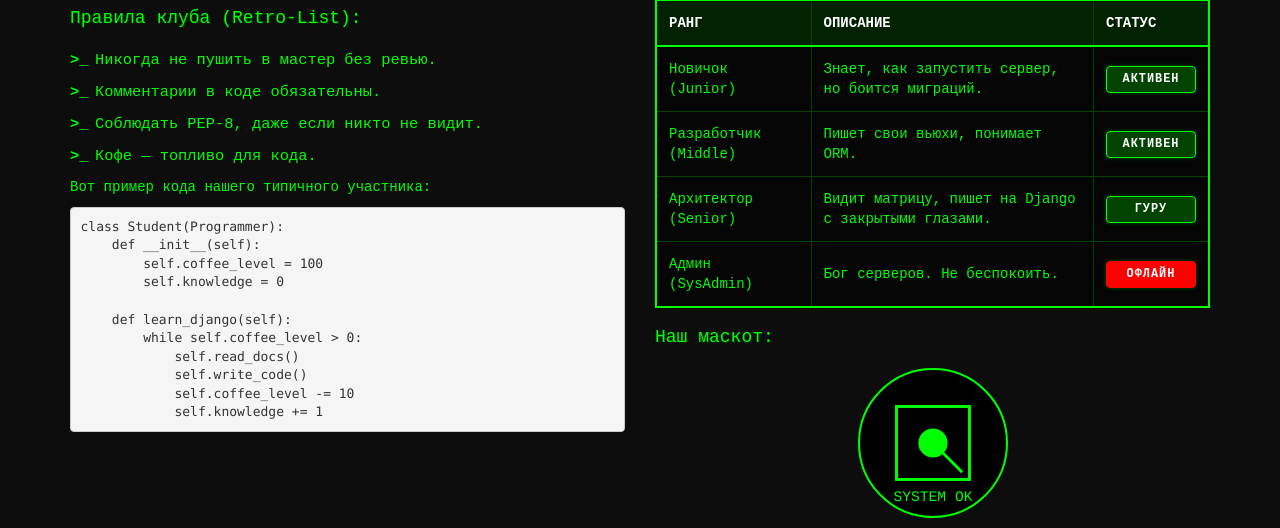
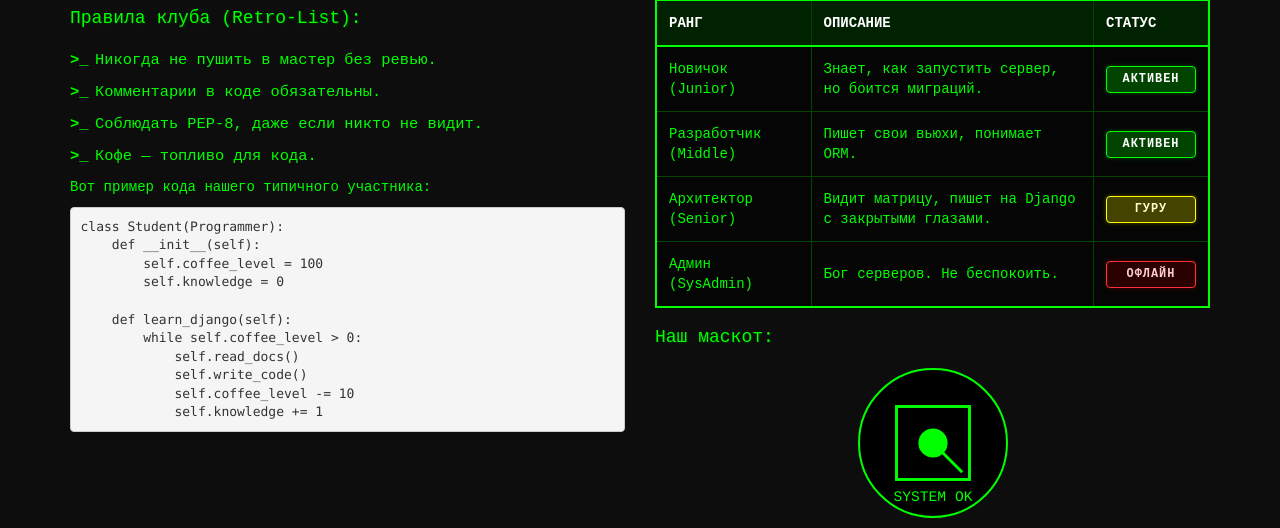
Before and after one commit to Driadix/DjangoProjectIlichev, a Django app: page /about/ in a window 1280 px wide. Shown: the part 270-798 px from the top of the page. Run offline with Django 3.2, Linux system fonts and the light colour scheme; some libraries are stand-ins or nearby versions.

Commit message:
fix: применить созданные стили на кнопки таблицы

```diff
--- a/app/templates/app/about.html
+++ b/app/templates/app/about.html
@@ -58,12 +58,12 @@ class Student(Programmer):
                 <tr>
                     <td>Архитектор (Senior)</td>
                     <td>Видит матрицу, пишет на Django с закрытыми глазами.</td>
-                    <td><span class="status-badge">Гуру</span></td>
+                    <td><span class="status-badge guru">Гуру</span></td>
                 </tr>
                 <tr>
                     <td>Админ (SysAdmin)</td>
                     <td>Бог серверов. Не беспокоить.</td>
-                    <td><span class="status-badge" style="background-color: #ff0000; border-color: #ff0000;">Офлайн</span></td>
+                    <td><span class="status-badge offline">Офлайн</span></td>
                 </tr>
             </tbody>
         </table>
```
